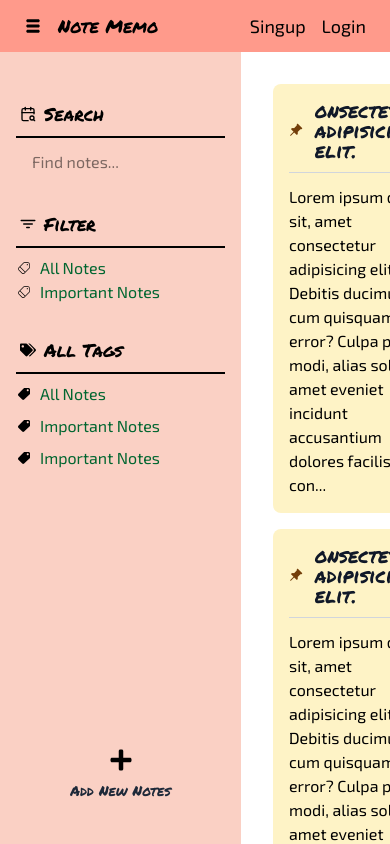
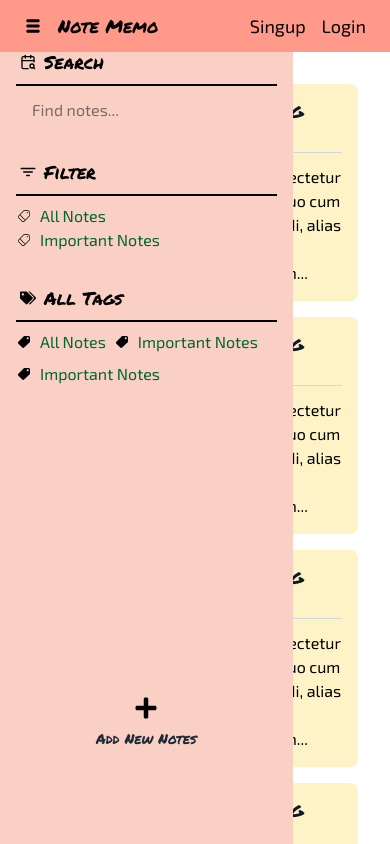
Before and after one commit to jisan-mahmud/note_keeper_frontend, a React (Vite) app: page / in a window 390 px wide. Shown: the top 844 px of the page. Built offline with nearby package versions, Linux system fonts and the light colour scheme.

Commit message:
check sidebar collaps problem

```diff
--- a/src/pages/Home.jsx
+++ b/src/pages/Home.jsx
@@ -14,7 +14,7 @@ const Home = () => {
                 initial={{ x: 0, opacity: 1 }}
                 animate={{ x: isOpen ? 0 : -200, opacity: isOpen ? 1 : 0 }}
                 transition={{ duration: 0.3, ease: "easeInOut" }}
-                className={`left-0 top-0 -z-10 bg-[#FAD0C4] min-h-screen h-full
+                className={`fixed md:relative left-0 top-0 -z-10 bg-[#FAD0C4] min-h-screen h-full
                     ${isOpen ? "w-9/12 md:w-2/9" : "w-0"}`}
             >
                 <TagsSidebar />
```
